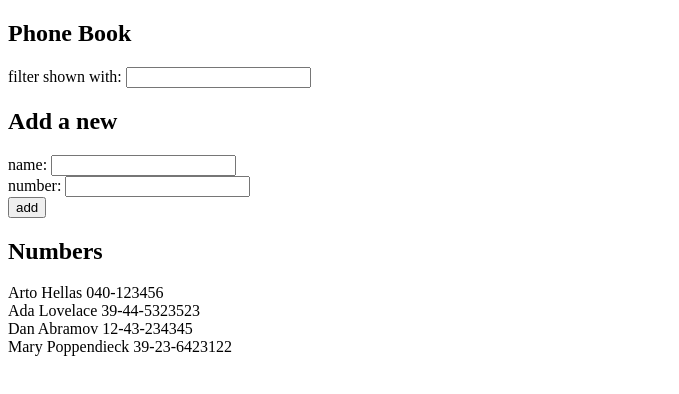
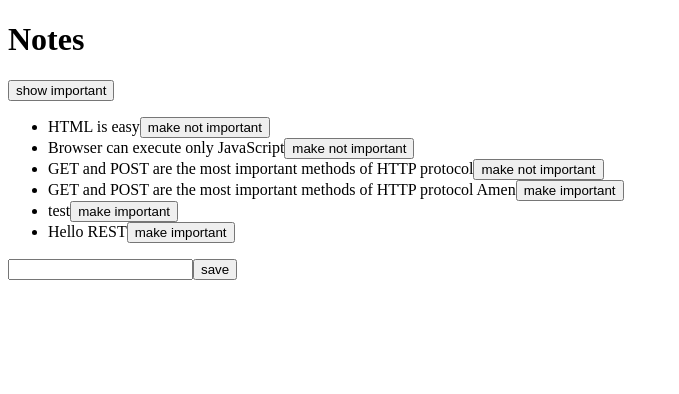
Before and after one commit to nckvDev/tutorials, a React (Vite) app in the folder full-stack-open/part1/intro_to_react/introdemo/: page / in a window 1280 px wide. Shown: the top 394 px of the page, without its empty margins (0-679 px from the left). Built offline with nearby package versions, Linux system fonts and the light colour scheme; data requests are answered from the project's data file.

Commit message:
Feat: REST, Sending Data to the Server, Changing the Importance of Notes, Extracting Communication with the Backend into a Separate Module, Cleaner Syntax for Defining Object Literals

```diff
--- /dev/null
+++ b/full-stack-open/part1/intro_to_react/introdemo/db.json
@@ -0,0 +1,34 @@
+{
+  "notes": [
+    {
+      "id": "1",
+      "content": "HTML is easy",
+      "important": true
+    },
+    {
+      "id": "2",
+      "content": "Browser can execute only JavaScript",
+      "important": true
+    },
+    {
+      "id": "3",
+      "content": "GET and POST are the most important methods of HTTP protocol",
+      "important": true
+    },
+    {
+      "id": "4",
+      "content": "GET and POST are the most important methods of HTTP protocol Amen",
+      "important": false
+    },
+    {
+      "id": "5",
+      "content": "test",
+      "important": false
+    },
+    {
+      "id": "bb89",
+      "content": "Hello REST",
+      "important": false
+    }
+  ]
+}
--- a/full-stack-open/part1/intro_to_react/introdemo/src/App.jsx
+++ b/full-stack-open/part1/intro_to_react/introdemo/src/App.jsx
@@ -1,9 +1,9 @@
-import ExercisesPhoneBook from "./pages/exercisesPhonebook"
+import FormNote from './pages/FormNote'
 
 const App = () => {
   return (
     <div>
-      <ExercisesPhoneBook />
+      <FormNote />
     </div>
   )
 }
--- a/full-stack-open/part1/intro_to_react/introdemo/src/components/Note.jsx
+++ b/full-stack-open/part1/intro_to_react/introdemo/src/components/Note.jsx
@@ -1,7 +1,13 @@
 
-const Note = ({ note }) => {
+const Note = ({ note, toggleImportance }) => {
+  const label = note.important
+    ? 'make not important' : 'make important'
+
   return (
-    <li>{note.content}</li>
+    <li>
+      {note.content}
+      <button onClick={toggleImportance}>{label}</button>
+    </li>
   )
 }
 
--- a/full-stack-open/part1/intro_to_react/introdemo/src/pages/FormNote.jsx
+++ b/full-stack-open/part1/intro_to_react/introdemo/src/pages/FormNote.jsx
@@ -1,40 +1,54 @@
-import { useState } from "react"
-import Note from "./components/Note"
+import { useEffect, useState } from "react"
+import Note from '../components/Note'
+import noteService from "../services/notes"
 
-const notless = [
-  {
-    id: 1,
-    content: 'HTML is easy',
-    important: true
-  },
-  {
-    id: 2,
-    content: 'Browser can execute only JavaScript',
-    important: false
-  },
-  {
-    id: 3,
-    content: 'GET and POST are the most important methods of HTTP protocol',
-    important: true
-  }
-]
+// const notless = [
+//   {
+//     id: 1,
+//     content: 'HTML is easy',
+//     important: true
+//   },
+//   {
+//     id: 2,
+//     content: 'Browser can execute only JavaScript',
+//     important: false
+//   },
+//   {
+//     id: 3,
+//     content: 'GET and POST are the most important methods of HTTP protocol',
+//     important: true
+//   }
+// ]
 
 const FormNote = () => {
-  const [notes, setNotes] = useState(notless)
+  const [notes, setNotes] = useState([])
   const [newNote, setNewNote] = useState('')
   const [showAll, setShowAll] = useState(true)
+
+  useEffect(() => {
+    noteService.getAll().then(initialNotes => {
+      setNotes(initialNotes)
+    })
+  }, [])
+  console.log('render', notes.length, 'notes')
 
   const addNote = (event) => {
     event.preventDefault()
     const noteObject = {
       content: newNote,
       important: Math.random() < 0.5,
-      id: String(notes.length + 1)
+      // id: String(notes.length + 1)
     }
 
-    setNotes(notes.concat(noteObject))
-    setNewNote('')
-    console.log('button clicked', event.target)
+    noteService
+    .create(noteObject)
+    .then(returnedNote => {
+      // console.log(response)
+      setNotes(notes.concat(returnedNote))
+      setNewNote('')
+    })
+    // setNotes(notes.concat(noteObject))
+    // setNewNote('')
   }
 
   const handleNoteChange = (event) => {
@@ -44,7 +58,14 @@ const FormNote = () => {
 
   const notesToShow = showAll ? notes : notes.filter(note => note.important)
 
-  console.log('notesToShow :>> ', notesToShow);
+  const toggleImportanceOf = (id) => {
+    const note = notes.find(n => n.id === id)
+    const changedNote = { ...note, important: !note.important }
+
+    noteService.update(id, changedNote).then(returnedNote => {
+      setNotes(notes.map(n => n.id === id ? returnedNote : n))
+    })
+  }
 
   return (
     <div>
@@ -57,7 +78,7 @@ const FormNote = () => {
         </div>
         <ul>
           {notesToShow.map(note =>
-            <Note key={note.id} note={note} />
+            <Note key={note.id} note={note} toggleImportance={() => toggleImportanceOf(note.id)} />
           )}
         </ul>
         <form onSubmit={addNote}>
--- /dev/null
+++ b/full-stack-open/part1/intro_to_react/introdemo/src/services/notes.js
@@ -0,0 +1,19 @@
+import axios from 'axios'
+const baseUrl = 'http://localhost:3001/notes'
+
+const getAll = () => {
+  const request = axios.get(baseUrl)
+  return request.then(response => response.data)
+}
+
+const create = newObject => {
+  const request = axios.post(baseUrl, newObject)
+  return request.then(response => response.data)
+}
+
+const update = (id, newObject) => {
+  const request = axios.put(`${baseUrl}/${id}`, newObject)
+  return request.then(response => response.data)
+}
+
+export default { getAll, create, update }
```
Also changed, not shown: full-stack-open/part1/intro_to_react/introdemo/package.json (+5 -2 lines), full-stack-open/part1/intro_to_react/introdemo/persons.json (added, +24 -0 lines), 1 other file (tests, documents, lock files or other folders).
